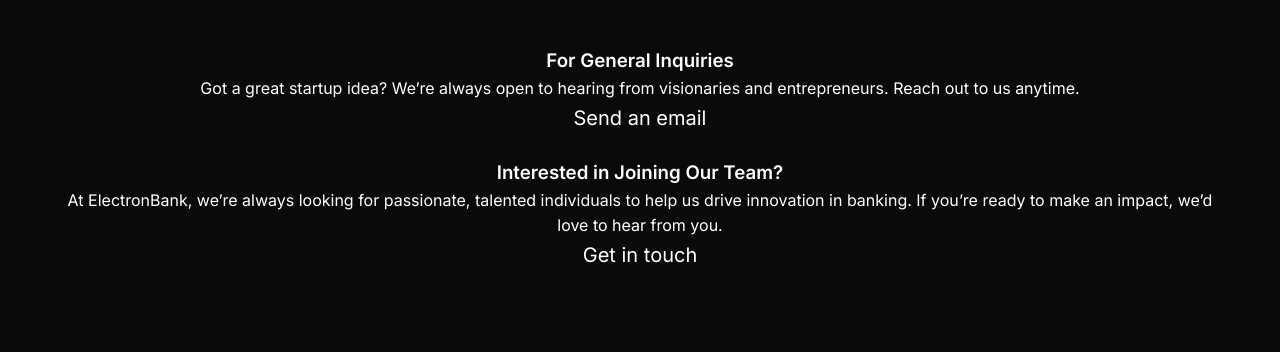
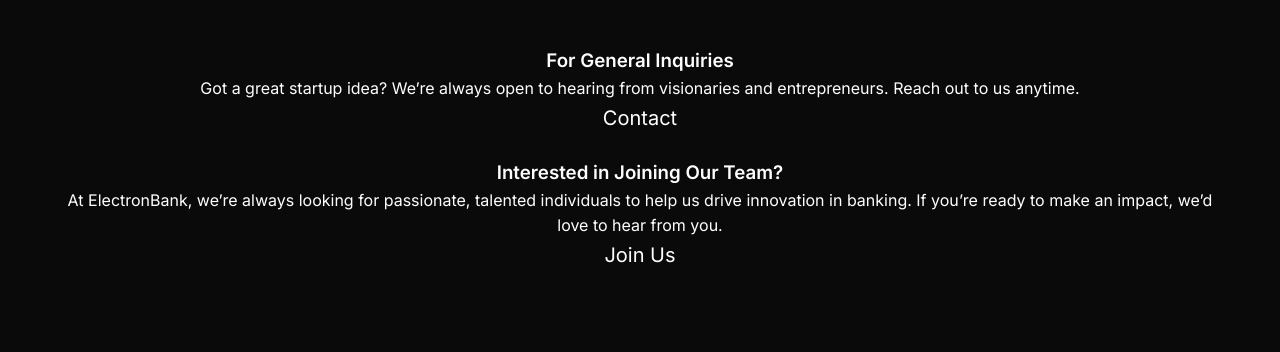
Before and after one commit to mukeshcodeshere/electronbank, a Flask app: page / in a window 1280 px wide. Shown: the part 2511-2863 px from the top of the page. Run offline with Flask 3, Linux system fonts and the light colour scheme.

Commit message:
tempfinal

```diff
--- a/templates/index.html
+++ b/templates/index.html
@@ -50,7 +50,6 @@
             </div>
         </section>
 
-
         <section class="section" id="careers">
             <div class="container">
                 <h2 class="section-title">Careers at ElectronBank</h2>
@@ -78,14 +77,14 @@
                     <div class="contact-item">
                         <h3 class="contact-subtitle">For General Inquiries</h3>
                         <p class="contact-description">Got a great startup idea? We’re always open to hearing from visionaries and entrepreneurs. Reach out to us anytime.</p>
-                        <a href="mailto:mukeshwaran@berkeley.edu" class="contact-link">Send an email</a>
+                        <a href="mailto:mukeshwaran@berkeley.edu" class="contact-link">Contact</a>
                     </div>
 
                     <!-- Career Opportunities -->
                     <div class="contact-item">
                         <h3 class="contact-subtitle">Interested in Joining Our Team?</h3>
                         <p class="contact-description">At ElectronBank, we’re always looking for passionate, talented individuals to help us drive innovation in banking. If you’re ready to make an impact, we’d love to hear from you.</p>
-                        <a href="mailto:mukeshwaran@berkeley.edu" class="contact-link">Get in touch</a>
+                        <a href="mailto:mukeshwaran@berkeley.edu" class="contact-link">Join Us</a>
                     </div>
                 </div>
             </div>
```
